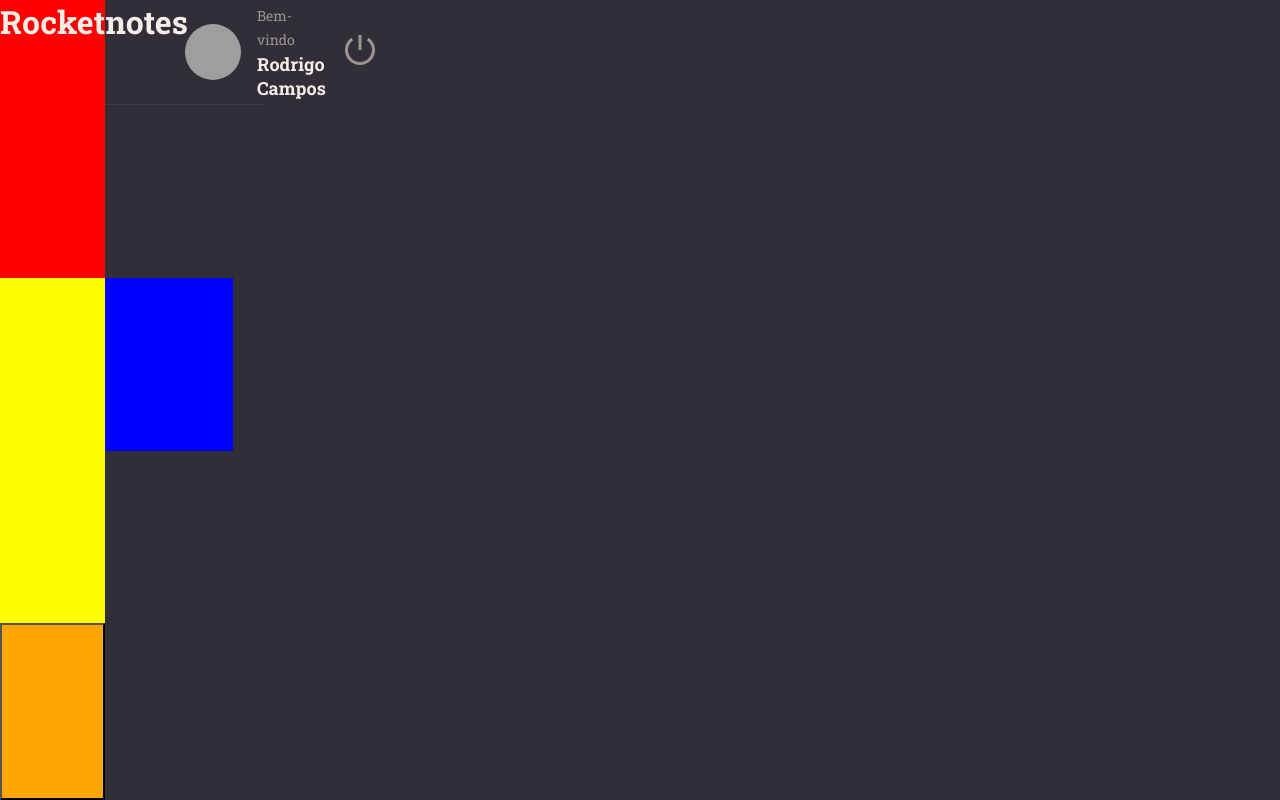
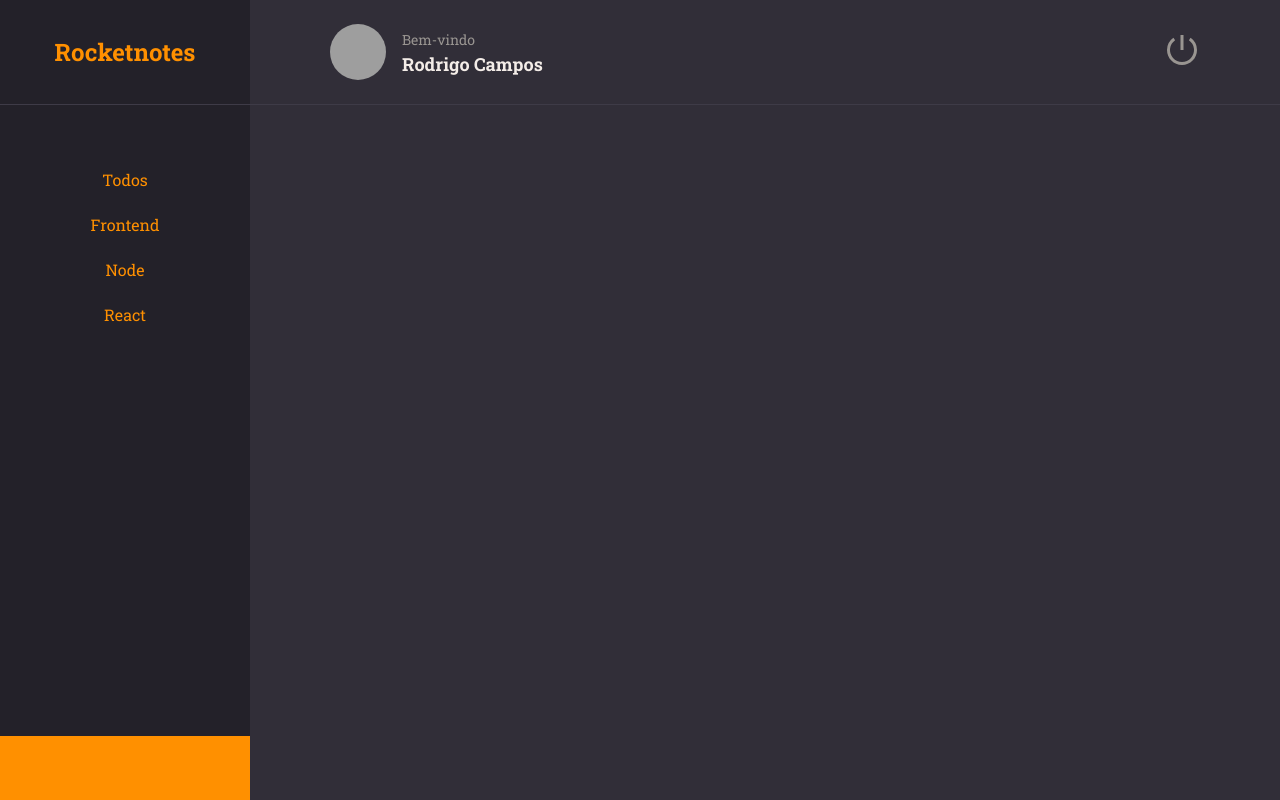
Before and after one commit to drigodeveloper/error-css-react, a React (Vite) app: page / in a window 1280 px wide. Built offline with nearby package versions, Linux system fonts and the light colour scheme; grey boxes are pictures that could not be loaded.

Commit message:
Criando o menu

```diff
--- a/src/pages/home/index.jsx
+++ b/src/pages/home/index.jsx
@@ -1,5 +1,6 @@
 import { Container, Brand, Menu, Search, Content, NewNote } from "./style"
 import { Header } from "../../components/header"
+import { ButtonText } from "../../components/ButtonText"
 
 export function Home() {
     return(
@@ -9,8 +10,14 @@ export function Home() {
                 <h1>Rocketnotes</h1>
             </Brand>
 
-            <Menu></Menu>
+            <Menu>
+                <ButtonText title="Todos"/>
+                <ButtonText title="Frontend"/>
+                <ButtonText title="Node"/>
+                <ButtonText title="React"/>
+            </Menu>
             <Search></Search>
+            <Content></Content>
             <NewNote></NewNote>
         </Container>
     )
--- a/src/pages/home/style.js
+++ b/src/pages/home/style.js
@@ -6,7 +6,7 @@ export const Container = styled.div `
 
     display: grid;
     grid-template-columns: 250px auto;
-    grid-template-columns: 105px 128px auto 64px;
+    grid-template-rows: 105px 128px auto 64px;
     grid-template-areas:
     "Brand header"
     "Menu Search"
@@ -18,26 +18,49 @@ export const Container = styled.div `
 `;
 export const Brand = styled.div `
     grid-area: Brand;
-    background: red;
+    display: flex;
+    justify-content: center;
+    align-items: center;
+
+    border-bottom-width: 1px;
+    border-bottom-style: solid;
+    border-bottom-color: ${({theme}) => theme.COLORS.BACKGROUND_700};
+
+    background-color: ${({theme}) => theme.COLORS.BACKGROUND_900};
+
+    > h1{
+        font-size: 24px;
+        color: ${({theme}) => theme.COLORS.ORANGE};
+    }
+
+
 
 `;
 export const Menu = styled.ul `
     grid-area: Menu;
-    background: yellow;
+    background-color: ${({theme}) => theme.COLORS.BACKGROUND_900};
+
+    padding: 64px;
+    display: flex;
+    flex-direction: column;
+    gap: 24px;
 
 `;
 export const Search = styled.div `
     grid-area: Search;
-    background: blue;
+
 
 `;
 export const Content = styled.div `
     grid-area: Content;
-    background: green;
+
 
 `;
 export const NewNote= styled.button `
     grid-area: NewNote;
-    background: orange;
+    background-color: ${({theme}) => theme.COLORS.ORANGE};
+    border: none;
+
+
 
 `;
```
